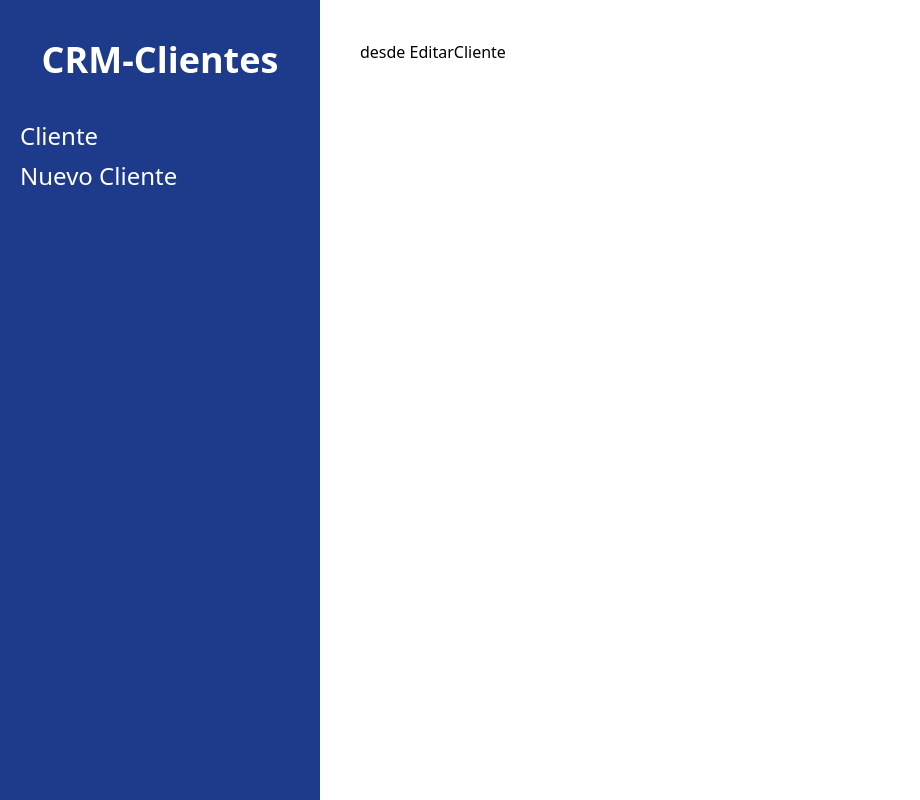
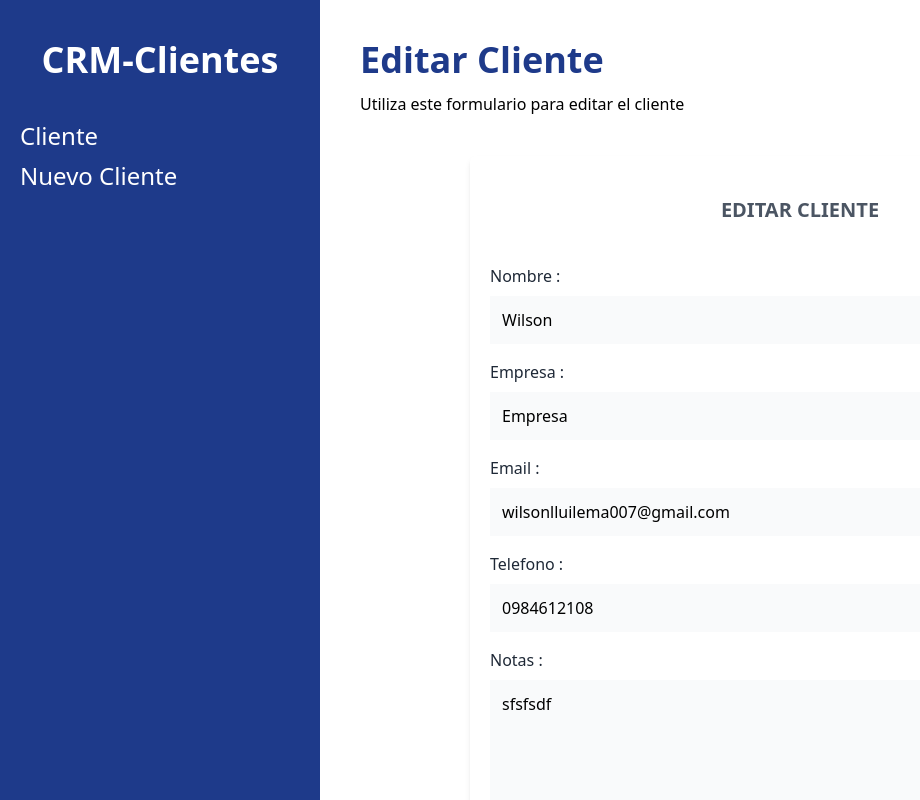
Before and after one commit to lODIN007l/ControldeCitasyPacientes, a React (Vite) app: page /clientes/editar/1 in a window 1280 px wide. Shown: the whole page, without its empty margins (0-920 px from the left). Built offline with nearby package versions, Linux system fonts and the light colour scheme; data requests are answered from the project's data file.

Commit message:
validaciones de editar en ruta y el objeto

```diff
--- a/db.json
+++ b/db.json
@@ -23,6 +23,14 @@
       "telefono": "06999999999",
       "notas": "",
       "id": 3
+    },
+    {
+      "nombre": "Wilson",
+      "empresa": "dsdsds",
+      "email": "odineldios3@gmail.com",
+      "telefono": "032362128",
+      "notas": "sd",
+      "id": 4
     }
   ]
 }
--- a/src/App.jsx
+++ b/src/App.jsx
@@ -5,6 +5,7 @@ import Inicio from "./pages/Inicio";
 
 import NuevoCliente from "./pages/NuevoCliente";
 import EditarCliente from "./pages/EditarCliente";
+import VerCliente from "./pages/VerCliente";
 
 function App() {
   return (
@@ -14,6 +15,7 @@ function App() {
           <Route index element={<Inicio />} />
           <Route path="nuevo" element={<NuevoCliente />} />
           <Route path="editar/:id" element={<EditarCliente />} />
+          <Route path=":id" element={<VerCliente />} />
         </Route>
       </Routes>
     </BrowserRouter>
--- a/src/components/Cliente.jsx
+++ b/src/components/Cliente.jsx
@@ -1,6 +1,7 @@
-import React from "react";
+import { useNavigate } from "react-router-dom";
+const Cliente = ({ cliente }) => {
+  const navegar = useNavigate();
 
-const Cliente = ({ cliente }) => {
   const { nombre, empresa, email, telefono, notas, id } = cliente;
   return (
     <tr className="border-b hover:bg-gray-50">
@@ -18,6 +19,7 @@ const Cliente = ({ cliente }) => {
         <button
           className="bg-yellow-500 hover:bg-yellow-600 block w-full text-white p-2 uppercase font-bold text-xs"
           type="button"
+          onClick={() => navegar(`/clientes/${id}`)}
         >
           Ver
         </button>
@@ -25,6 +27,7 @@ const Cliente = ({ cliente }) => {
         <button
           className="bg-blue-600 hover:bg-blue-700 block w-full text-white p-2 uppercase font-bold text-xs mt-3 "
           type="button"
+          onClick={() => navegar(`/clientes/editar/${id}`)}
         >
           Editar
         </button>
--- a/src/components/Formulario.jsx
+++ b/src/components/Formulario.jsx
@@ -1,11 +1,12 @@
 import React from "react";
 import { Formik, Form, Field, ErrorMessage } from "formik";
 import * as Yup from "yup";
+import Spinner from "../components/Spinner";
 import Alerta from "./Alerta";
 //para redirigir
 import { useNavigate } from "react-router-dom";
 
-const Formulario = () => {
+const Formulario = ({ cliente, cargando }) => {
   const navegar = useNavigate();
 
   //validacion mediante un esquema empleando Yup
@@ -45,19 +46,22 @@ const Formulario = () => {
     }
   };
 
-  return (
+  return cargando ? (
+    <Spinner />
+  ) : (
     <div className="bg-white mt-10 px-5 py-10 rounded-md shadow-md md:w-3/4 mx-auto">
       <h1 className="text-gray-600 font-bold text-xl uppercase text-center ">
-        Agregar Cliente
+        {cliente?.nombre ? "Editar Cliente " : "Agregar Cliente"}
       </h1>
       <Formik
         initialValues={{
-          nombre: "",
-          empresa: "",
-          email: "",
-          telefono: "",
-          notas: "",
+          nombre: cliente?.nombre ?? "",
+          empresa: cliente?.empresa ?? "",
+          email: cliente?.email ?? "",
+          telefono: cliente?.telefono ?? "",
+          notas: cliente?.notas ?? "",
         }}
+        enableReinitialize={true}
         onSubmit={async (valores, { resetForm }) => {
           await hnndleSubmit(valores);
           resetForm();
@@ -143,7 +147,7 @@ const Formulario = () => {
               </div>
               <input
                 type="submit"
-                value="Agregar Cliente "
+                value={cliente?.nombre ? "Editar Cliente " : "Agregar Cliente"}
                 className="mt-5 w-full bg-blue-800 p-3 text-white font-bold uppercase text-lg"
               />
             </Form>
@@ -153,5 +157,4 @@ const Formulario = () => {
     </div>
   );
 };
-
 export default Formulario;
--- /dev/null
+++ b/src/components/Spinner.jsx
@@ -0,0 +1,12 @@
+import "../styles/Spinner.css";
+const Spinner = () => {
+  return (
+    <div className="spinner">
+      <div className="bounce1"></div>
+      <div className="bounce2"></div>
+      <div className="bounce3"></div>
+    </div>
+  );
+};
+
+export default Spinner;
--- a/src/pages/EditarCliente.jsx
+++ b/src/pages/EditarCliente.jsx
@@ -1,7 +1,40 @@
-import React from "react";
+import { useState, useEffect } from "react";
+import { useParams } from "react-router-dom";
+import Formulario from "../components/Formulario";
+const EditarCliente = () => {
+  const { id } = useParams();
+  const [cliente, setCliente] = useState({});
+  const [cargando, setCargando] = useState(false);
 
-const EditarCliente = () => {
-  return <div> desde EditarCliente</div>;
+  useEffect(() => {
+    const obtenerClienteApi = async () => {
+      setCargando(!cargando);
+      try {
+        const url = `http://localhost:4000/clientes/${id}`;
+        const respuesta = await fetch(url);
+        const resultado = await respuesta.json();
+        setCliente(resultado);
+      } catch (error) {
+        console.log(error);
+      }
+      setCargando(false);
+    };
+    obtenerClienteApi();
+  }, []);
+
+  return (
+    <>
+      <h1 className="font-black text-4xl text-blue-900">Editar Cliente</h1>
+      <p className="mt-3">Utiliza este formulario para editar el cliente </p>
+      {cliente?.nombre ? (
+        <Formulario cliente={cliente} cargando={cargando} />
+      ) : (
+        <p className="font-black text-4xl text-blue-900 mt-auto text-center">
+          Sin resultados
+        </p>
+      )}
+    </>
+  );
 };
 
 export default EditarCliente;
--- a/src/pages/NuevoCliente.jsx
+++ b/src/pages/NuevoCliente.jsx
@@ -1,13 +1,14 @@
 import React from "react";
 import Formulario from "../components/Formulario";
 const NuevoCliente = () => {
+  const cliente = {};
   return (
     <>
       <h1 className="font-black text-4xl text-blue-900">Nuevo Cliente</h1>
       <p className="mt-3">
         Llena los siguientes campos para registrar un cliente{" "}
       </p>
-      <Formulario />
+      <Formulario cliente={cliente} />
     </>
   );
 };
--- /dev/null
+++ b/src/pages/VerCliente.jsx
@@ -0,0 +1,62 @@
+import { useParams } from "react-router-dom";
+import { useEffect, useState } from "react";
+import Spinner from "../components/Spinner";
+const VerCliente = () => {
+  const { id } = useParams();
+  const [cliente, setCliente] = useState({});
+  const [cargando, setCargando] = useState(false);
+
+  useEffect(() => {
+    const obtenerClienteApi = async () => {
+      setCargando(!cargando);
+      try {
+        const url = `http://localhost:4000/clientes/${id}`;
+        const respuesta = await fetch(url);
+        const resultado = await respuesta.json();
+        setCliente(resultado);
+      } catch (error) {
+        console.log(error);
+      }
+      setCargando(false);
+    };
+    obtenerClienteApi();
+  }, []);
+
+  return cargando ? (
+    <Spinner />
+  ) : Object.keys(cliente).length === 0 ? (
+    <p>No hay Resultados</p>
+  ) : (
+    <>
+      <h1 className="font-black text-4xl text-blue-900">
+        Ver Cliente: {cliente.nombre}
+      </h1>
+
+      <p className="mt-3">Informacion del cliente </p>
+      <p className="text-gray-600 text-2xl mt-10 ">
+        <span className="text-gray-800 uppercase font-bold">Cliente:</span>
+        {cliente.nombre}
+      </p>
+      <p className="text-gray-600 text-2xl mt-4">
+        <span className="text-gray-800 uppercase font-bold">Email:</span>
+        {cliente.email}
+      </p>
+      <p className="text-gray-600 text-2xl mt-4">
+        <span className="text-gray-800 uppercase font-bold">Telefono:</span>
+        {cliente.telefono}
+      </p>
+      <p className="text-gray-600 text-2xl mt-4">
+        <span className="text-gray-800 uppercase font-bold">Empresa:</span>
+        {cliente.empresa}
+      </p>
+      {cliente.notas && (
+        <p className="text-gray-600 text-2xl mt-4">
+          <span className="text-gray-800 uppercase font-bold">Notas:</span>
+          {cliente.notas}
+        </p>
+      )}
+    </>
+  );
+};
+
+export default VerCliente;
--- /dev/null
+++ b/src/styles/Spinner.css
@@ -0,0 +1,43 @@
+.spinner {
+    margin: auto ;
+    position: relative;
+
+    width: 70px;
+    text-align: center;
+  }
+
+  .spinner > div {
+    width: 18px;
+    height: 18px;
+    background-color: #1F3A8A;
+
+    border-radius: 100%;
+    display: inline-block;
+    -webkit-animation: sk-bouncedelay 1.4s infinite ease-in-out both;
+    animation: sk-bouncedelay 1.4s infinite ease-in-out both;
+  }
+
+  .spinner .bounce1 {
+    -webkit-animation-delay: -0.32s;
+    animation-delay: -0.32s;
+  }
+
+  .spinner .bounce2 {
+    -webkit-animation-delay: -0.16s;
+    animation-delay: -0.16s;
+  }
+
+  @-webkit-keyframes sk-bouncedelay {
+    0%, 80%, 100% { -webkit-transform: scale(0) }
+    40% { -webkit-transform: scale(1.0) }
+  }
+
+  @keyframes sk-bouncedelay {
+    0%, 80%, 100% {
+      -webkit-transform: scale(0);
+      transform: scale(0);
+    } 40% {
+      -webkit-transform: scale(1.0);
+      transform: scale(1.0);
+    }
+  }
```
